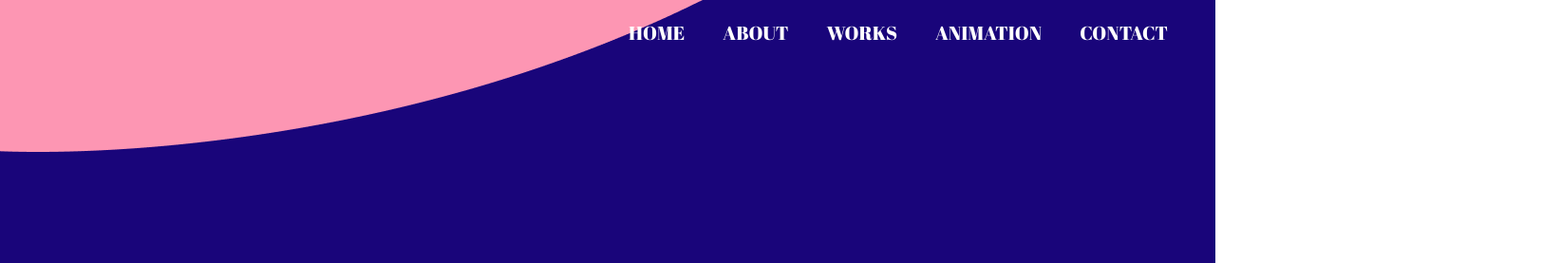
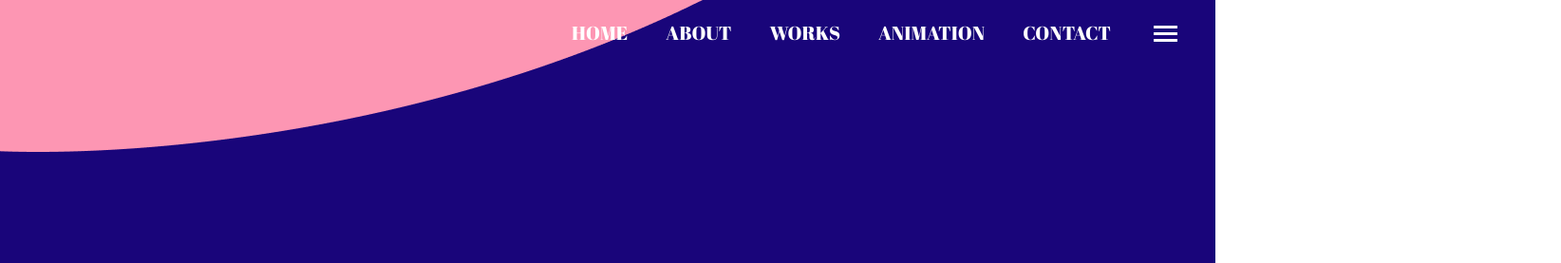
Before and after one commit to sryung1225/Portfolio-2020, a plain HTML site: page index.html in a window 1280 px wide. Shown: the top 277 px of the page at 95% size, 1644 px wide, since content can reach past the window. Drawn offline with nearby package versions, Linux system fonts and the light colour scheme.

Commit message:
home section3 - bg

```diff
--- a/css/style.css
+++ b/css/style.css
@@ -9,9 +9,9 @@
 /* font-family: 'Cafe24Danjunghae'; */
 
 /* layout */
-#nav {background: #19057A;}
+#nav {position: relative;}
 #contents {}
-#section1 {background: #19057A;}
+#section1 {}
 #section2 {}
 #section3 {}
 #section4 {}
@@ -21,14 +21,24 @@
 .container {position: relative; width: 1420px; height: 1000px; margin: 0 auto; /* background: rgba(255,255,255,0.3); */}
 
 /* bg wave */
-.bg1 {position: absolute; background: url(../img/bg-pink-1.png) no-repeat; width: 750px; height: 160px; z-index: 10;}
+.bg1 {position: absolute; background: url(../img/bg-pink-1.png) no-repeat 0 0; width: 100%; height: 260px; z-index: 10;}
+.bg2 {position: absolute; background: url(../img/bg-blue-1.png) no-repeat center 0; width: 100%; height: 1010px; z-index: -10;}
+.bg3 {position: absolute; background: url(../img/bg-yellow-1.png) no-repeat center center; width: 100%; height: 3000px; top: 664px; z-index: -20;}
+
+/* object */
+.ob1 {position: absolute; background: url(../img/ob-home-1.png) no-repeat; width: 290px; height: 290px; left: 1354px; top: 593px; z-index: 10;}
 
 /* nav */
-.nav {position: fixed; overflow: hidden; top: 10px; right: 30px; z-index: 10000;}
+.nav {position: fixed; overflow: hidden; top: 10px; right: 90px; z-index: 10000;}
 .nav ul {float: right; font-family: 'Abril Fatface', cursive; font-size: 20px;}
 .nav li {float: left; margin: 10px 20px;}
 .nav li a {color: #fff; transition:.5s ease-in-out;}
-.nav li a.scroll {color: rgba(255,255,255,0.5);}
+.nav li a.scroll {opacity: 0;}
+.mNav {position: fixed; top: 17px; right: 30px; z-index: 1000;}
+.mNav .ham {display: block; width: 25px; height: 10px; /* background: rgba(0,0,0,0.4); */ padding: 17px 10px 10px 10px;}
+.mNav .ham span {position: relative; display: block; width: 25px; height: 3px; background: #fff;}
+.mNav .ham span:before {content: ''; width: 25px; height: 3px; background: #fff; position: absolute; left: 0; top: -7px;}
+.mNav .ham span:after {content: ''; width: 25px; height: 3px; background: #fff; position: absolute; left: 0; bottom: -7px;}
 
 /* section1 : home */
 .home {text-align: center; padding: 35vh 0; /* border: 1px solid #000; */}
--- a/index.html
+++ b/index.html
@@ -29,8 +29,12 @@
     <![endif]-->
 </head>
 <body>
-
+    <!-- background wave -->
     <div class="bg1"></div>
+    <div class="bg2"></div>
+    <div class="bg3"></div>
+    <!-- background objects -->
+    <div class="ob1"></div>
 
     <nav id="nav">
         <div class="nav clearfix">
@@ -41,6 +45,10 @@
                 <li><a href="#">ANIMATION</a></li>
                 <li><a href="#">CONTACT</a></li>
             </ul>
+        </div>
+        <div class="mNav">
+            <h2 class="ir_so">전체 메뉴</h2>
+            <a href="#" class="ham"><span></span></a>
         </div>
     </nav>
 
```
Also changed, not shown: img/bg-blue-1.png (added), img/bg-yellow-1.png (added), img/ob-home-1.png (added).
